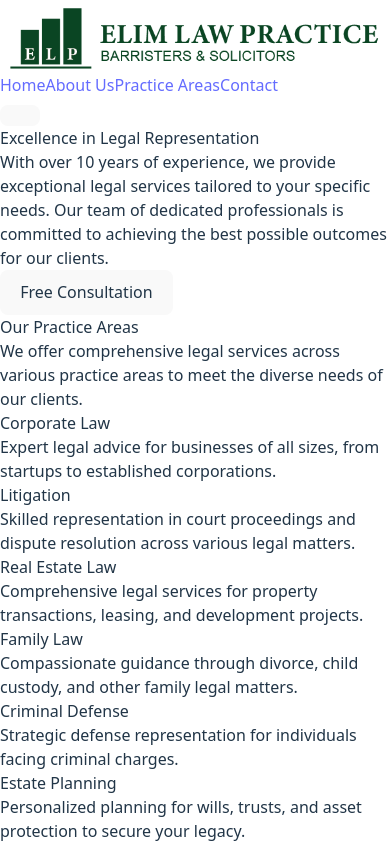
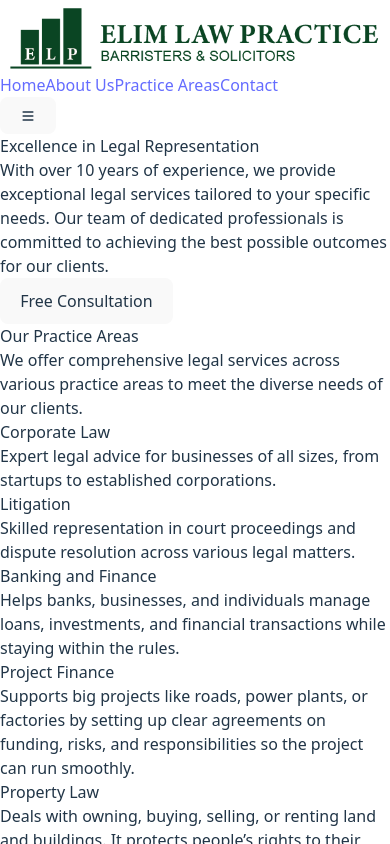
Before and after one commit to krestwastaken/Elim-Law, a React (Vite) app: page / in a window 390 px wide. Shown: the top 844 px of the page. Built offline with nearby package versions, Linux system fonts and the light colour scheme; grey boxes are pictures that could not be loaded.

Commit message:
hamburger

```diff
--- a/package.json
+++ b/package.json
@@ -12,6 +12,7 @@
   "dependencies": {
     "react": "^19.1.0",
     "react-dom": "^19.1.1",
+    "react-icons": "^5.5.0",
     "react-router-dom": "^7.7.1"
   },
   "devDependencies": {
--- a/src/Components/Header.jsx
+++ b/src/Components/Header.jsx
@@ -1,6 +1,9 @@
 import logo from '../assets/logo.png';
+
 import { useState } from "react";
 import { NavLink } from "react-router-dom";
+import { HiMenu } from 'react-icons/hi';
+import { HiX } from 'react-icons/hi';
 
 const Header = () => {
   const [isMenuOpen, setIsMenuOpen] = useState(false);
@@ -37,10 +40,10 @@ const Header = () => {
 
         {/* Mobile menu button */}
         <button
-          className="md:hidden text-[#004D2E] cursor-pointer"
+          className="md:hidden text-[#004D2E] cursor-pointer bg-gray-50"
           onClick={() => setIsMenuOpen(!isMenuOpen)}
         >
-          <i className={`fas ${isMenuOpen ? "fa-times" : "fa-bars"} text-2xl`}></i>
+          {isMenuOpen ? <HiX /> : <HiMenu />}
         </button>
       </div>
 
--- a/src/Pages/AboutUs.jsx
+++ b/src/Pages/AboutUs.jsx
@@ -30,19 +30,16 @@ const AboutUs = () => {
                                     year: '2020',
                                     title: 'Virtual Practice Innovation',
                                     description: 'Pioneered virtual legal services and remote client engagement while maintaining exceptional service standards.',
-                                    image: 'https://readdy.ai/api/search-image?query=Modern%20hybrid%20law%20office%20with%20advanced%20video%20conferencing%20setup%2C%20virtual%20meeting%20technology%2C%20contemporary%20workspace%2C%20innovative%20legal%20practice%20environment%2C%20clean%20background&width=300&height=200&seq=8&orientation=landscape'
                                 },
                                 {
                                     year: '2022',
                                     title: 'Sustainability Initiative',
                                     description: 'Launched comprehensive sustainability program, implementing paperless solutions and eco-friendly practices.',
-                                    image: 'https://readdy.ai/api/search-image?query=Eco%20friendly%20modern%20law%20office%20with%20sustainable%20design%20elements%2C%20paperless%20workspace%2C%20natural%20lighting%2C%20green%20office%20environment%2C%20contemporary%20legal%20practice%2C%20clean%20background&width=300&height=200&seq=9&orientation=landscape'
                                 },
                                 {
                                     year: '2025',
                                     title: 'Future Forward',
                                     description: 'Setting new standards in legal practice with innovative solutions and client-centered service excellence.',
-                                    image: 'https://readdy.ai/api/search-image?query=Ultra%20modern%20law%20office%20with%20cutting%20edge%20technology%2C%20future%20forward%20design%2C%20innovative%20legal%20workspace%2C%20contemporary%20professional%20environment%2C%20clean%20sophisticated%20background&width=300&height=200&seq=11&orientation=landscape'
                                 }
                             ].map((milestone, index) => (
                                 <div key={index} className={`flex items-center ${index % 2 === 0 ? 'flex-row' : 'flex-row-reverse'}`}>
@@ -57,12 +54,8 @@ const AboutUs = () => {
                                         <div className="w-8 h-8 bg-white rounded-full"></div>
                                     </div>
                                     <div className={`w-1/2 ${index % 2 === 0 ? 'pl-8' : 'pr-8'}`}>
-                                        <div className="w-full h-48 rounded-lg overflow-hidden shadow-md">
-                                            <img
-                                             src={milestone.image}
-                                             alt={milestone.title}
-                                             className="w-full h-full object-cover object-top"
-                                            />
+                                        <div className="w-full h-48 rounded-lg overflow-hidden shadow-md bg-gray-100">
+
                                         </div>
                                     </div>
                                 </div>
--- a/src/Pages/Home.jsx
+++ b/src/Pages/Home.jsx
@@ -33,10 +33,10 @@ function Home() {
                     {[
                         { icon: 'fa-landmark', title: 'Corporate Law', description: 'Expert legal advice for businesses of all sizes, from startups to established corporations.' },
                         { icon: 'fa-gavel', title: 'Litigation', description: 'Skilled representation in court proceedings and dispute resolution across various legal matters.' },
-                        { icon: 'fa-home', title: 'Real Estate Law', description: 'Comprehensive legal services for property transactions, leasing, and development projects.' },
-                        { icon: 'fa-users', title: 'Family Law', description: 'Compassionate guidance through divorce, child custody, and other family legal matters.' },
-                        { icon: 'fa-balance-scale', title: 'Criminal Defense', description: 'Strategic defense representation for individuals facing criminal charges.' },
-                        { icon: 'fa-file-contract', title: 'Estate Planning', description: 'Personalized planning for wills, trusts, and asset protection to secure your legacy.' }
+                        { icon: 'fa-home', title: 'Banking and Finance', description: 'Helps banks, businesses, and individuals manage loans, investments, and financial transactions while staying within the rules.' },
+                        { icon: 'fa-users', title: 'Project Finance', description: 'Supports big projects like roads, power plants, or factories by setting up clear agreements on funding, risks, and responsibilities so the project can run smoothly.' },
+                        { icon: 'fa-balance-scale', title: 'Property Law', description: 'Deals with owning, buying, selling, or renting land and buildings. It protects people’s rights to their property and helps resolve disputes if they arise.' },
+                        { icon: 'fa-file-contract', title: 'Oil and Gas', description: 'Covers the rules for finding, drilling, and selling oil and gas.' }
                     ].map((area, index) => (
                         <div
                          key={index}
@@ -242,10 +242,11 @@ function Home() {
                                             <option value="">Select a Practice Area</option>
                                             <option value="corporate">Corporate Law</option>
                                             <option value="litigation">Litigation</option>
-                                            <option value="realestate">Real Estate Law</option>
-                                            <option value="family">Family Law</option>
-                                            <option value="criminal">Criminal Defense</option>
-                                            <option value="estate">Estate Planning</option>
+                                            <option value="bankingfinance-law">Banking and Finance Law</option>
+                                            <option value="project-financelaw">Project Finance Law</option>
+                                            <option value="propertylaw">Property Law</option>
+                                            <option value="oilgas-law">Oil and Gas Law</option>
+                                            <option value="mediaentertainment-law">Media and Entertainment Law</option>
                                         </select>
                                         <div className="pointer-events-none absolute inset-y-0 right-0 flex items-center px-2 text-gray-700">
                                             <i className="fas fa-chevron-down"></i>
--- a/src/Pages/PracticeAreas.jsx
+++ b/src/Pages/PracticeAreas.jsx
@@ -132,7 +132,6 @@ const PracticeAreas = () => {
                       <i className="fas fa-phone mr-2"></i>
                       <span className="text-sm">{attorney.phone}</span>
                     </div>
-
                   </div>
                 </div>
               </div>
@@ -177,11 +176,11 @@ const PracticeAreas = () => {
 
             {/* Phone Contact */}
             <a
-         href="tel:+442071234567"
+            href="tel:+234 802 732 8872"
             className="flex items-center"
             >
               <i className="fas fa-phone mr-3 text-xl"></i>
-          <div className="text-left">
+              <div className="text-center">
                 <p className="text-sm opacity-90">Call us directly</p>
                 <p className="text-lg font-bold">+234 802 732 8872</p>
               </div>
@@ -192,7 +191,6 @@ const PracticeAreas = () => {
           </div>
         </div>
       </section>
-
     </div>
   );
 };
```
Also changed, not shown: 1 other file (tests, documents, lock files or other folders). Lines whose indentation alone changed are shown as unchanged.
